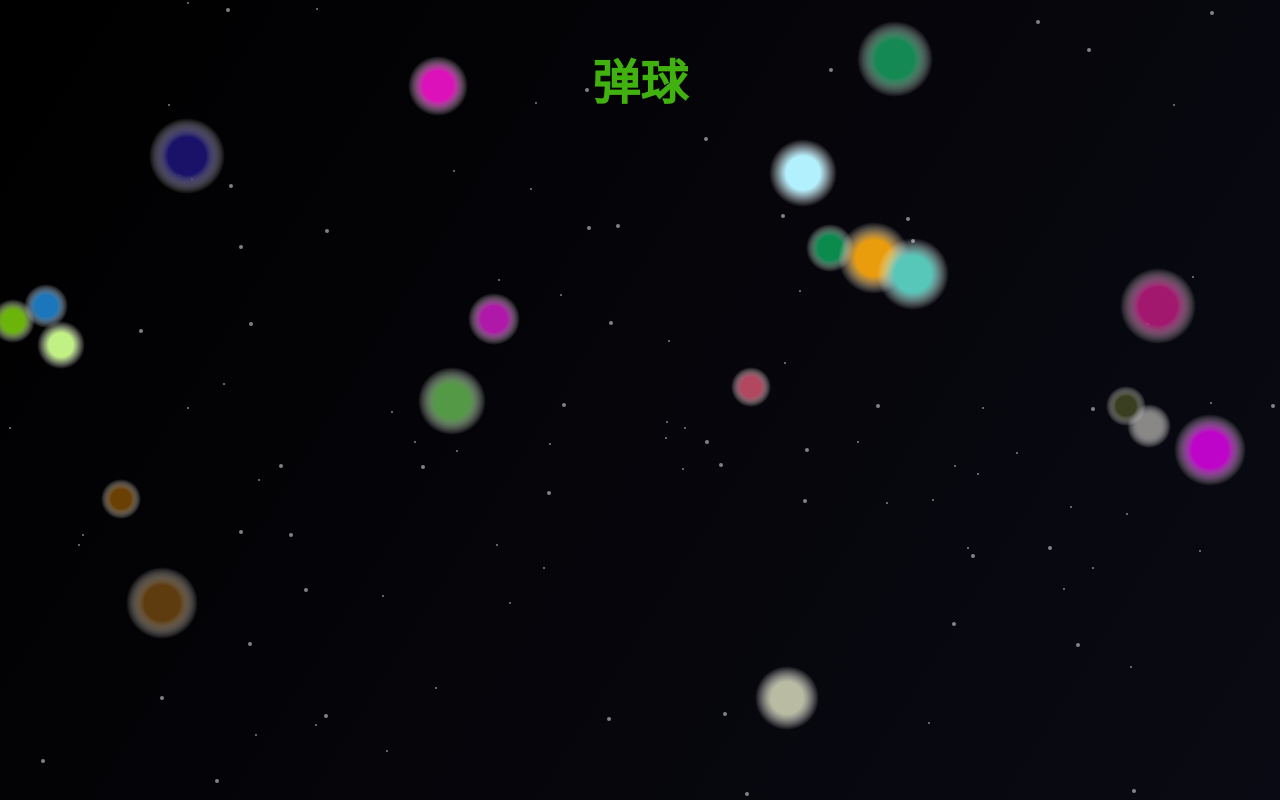
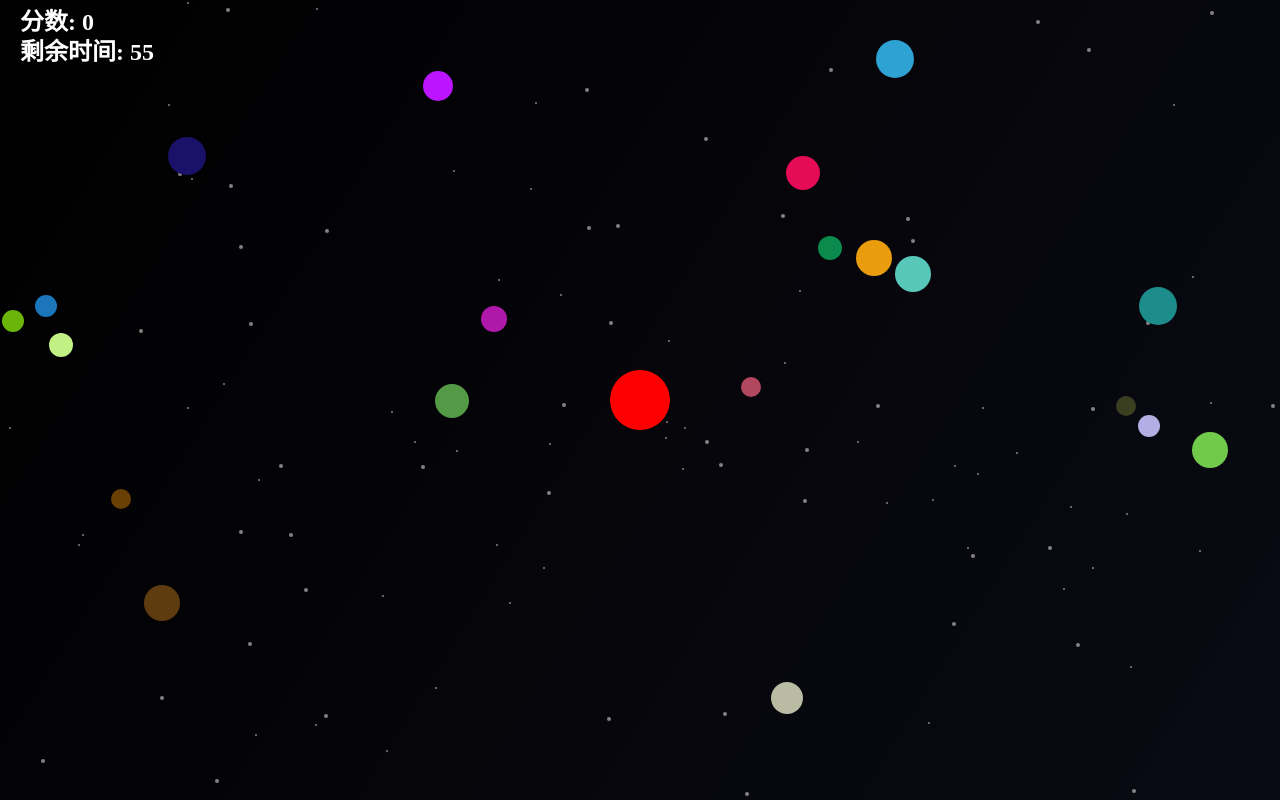
Before and after one commit to li619/Web-Labs, a plain HTML site: page lab01/index.html in a window 1280 px wide. Drawn offline with Linux system fonts and the light colour scheme; animation ran at ten frames a second.

Commit message:
first test lab01

```diff
--- a/lab01/index.html
+++ b/lab01/index.html
@@ -20,51 +20,39 @@
 </head>
 <body>
     <canvas id="canvas"></canvas>
+    <audio id="hitSound" src="hit.mp3" preload="auto"></audio> <!-- 碰撞音效 -->
+    <audio id="catchSound" src="catch.mp3" preload="auto"></audio> <!-- 捕获音效 -->
     <script>
         const canvas = document.getElementById("canvas");
         const ctx = canvas.getContext("2d");
+        const hitSound = document.getElementById("hitSound");
+        const catchSound = document.getElementById("catchSound");
 
         canvas.width = window.innerWidth;
         canvas.height = window.innerHeight;
 
-        class Ball {
-            constructor(x, y, velX, velY, color, size) {
+        class Shape {
+            constructor(x, y, size, color) {
                 this.x = x;
                 this.y = y;
-                this.velX = velX;
-                this.velY = velY;
+                this.size = size;
                 this.color = color;
-                this.size = size;
-                this.collisionEffect = false; // 碰撞效果标志
             }
 
             draw() {
-                if (this.collisionEffect) {
-                    this.drawCollisionEffect(); // 绘制碰撞效果
-                }
-                this.drawGlow(); // 绘制光晕
+                ctx.fillStyle = this.color;
                 ctx.beginPath();
-                ctx.fillStyle = this.color;
                 ctx.arc(this.x, this.y, this.size, 0, 2 * Math.PI);
                 ctx.fill();
             }
+        }
 
-            drawGlow() {
-                const glowGradient = ctx.createRadialGradient(this.x, this.y, this.size, this.x, this.y, this.size * 2);
-                glowGradient.addColorStop(0, this.color);
-                glowGradient.addColorStop(1, 'rgba(255, 255, 255, 0)'); // 透明
-                ctx.fillStyle = glowGradient;
-                ctx.beginPath();
-                ctx.arc(this.x, this.y, this.size * 2, 0, 2 * Math.PI);
-                ctx.fill();
-            }
-
-            drawCollisionEffect() {
-                ctx.beginPath();
-                ctx.arc(this.x, this.y, this.size * 3, 0, 2 * Math.PI);
-                ctx.strokeStyle = this.color;
-                ctx.lineWidth = 2;
-                ctx.stroke();
+        class Ball extends Shape {
+            constructor(x, y, velX, velY, color, size) {
+                super(x, y, size, color);
+                this.velX = velX;
+                this.velY = velY;
+                this.scoreValue = size; // 根据大小设置分值
             }
 
             update() {
@@ -79,7 +67,7 @@
                 this.y += this.velY * 1.5; // 加快速度
             }
 
-            collisionDetect(balls) {
+            collisionDetect(balls, devilCircle) {
                 for (let ball of balls) {
                     if (this !== ball) {
                         const dx = this.x - ball.x;
@@ -89,11 +77,26 @@
                         if (distance < this.size + ball.size) {
                             this.color = randomColor();
                             ball.color = randomColor();
-                            this.collisionEffect = true; // 触发碰撞效果
-                            setTimeout(() => { this.collisionEffect = false; }, 200); // 碰撞效果持续200毫秒
+                            hitSound.play(); // 播放碰撞音效
                         }
                     }
                 }
+
+                const dx = this.x - devilCircle.x;
+                const dy = this.y - devilCircle.y;
+                const distance = Math.sqrt(dx * dx + dy * dy);
+
+                if (distance < this.size + devilCircle.size) {
+                    balls.splice(balls.indexOf(this), 1); // 移除被抓的球
+                    score += this.scoreValue; // 更新分数
+                    catchSound.play(); // 播放捕获音效
+                }
+            }
+        }
+
+        class DevilCircle extends Shape {
+            constructor(x, y, size, color) {
+                super(x, y, size, color);
             }
         }
 
@@ -111,10 +114,41 @@
             balls.push(ball);
         }
 
+        const devilCircle = new DevilCircle(canvas.width / 2, canvas.height / 2, 30, 'red');
+
+        let score = 0; // 初始分数
+        let timeLimit = 60; // 时间限制（秒）
+        let timer = setInterval(() => {
+            timeLimit--;
+            if (timeLimit <= 0) {
+                clearInterval(timer);
+                alert("时间到！你的分数是：" + score);
+            }
+        }, 1000);
+
+        canvas.addEventListener('mousemove', (event) => {
+            devilCircle.x = event.clientX;
+            devilCircle.y = event.clientY;
+        });
+
+/*************  ✨ Codeium Command ⭐  *************/
+        /**
+         * 生成 min 到 max 之间的随机整数
+         * @param {number} min - 最小值
+         * @param {number} max - 最大值
+         * @returns {number} 介于 min 和 max 之间的随机整数
+         */
+/******  c6632404-e925-49f8-a51b-ae9a4d02a71a  *******/
         function random(min, max) {
             return Math.floor(Math.random() * (max - min)) + min;
         }
 
+/*************  ✨ Codeium Command ⭐  *************/
+        /**
+         * 生成随机颜色
+         * @returns {string} 形如 'rgb(0, 0, 0)' 的字符串
+         */
+/******  219bf3e1-dd08-4274-9c96-4723926d15c7  *******/
         function randomColor() {
             return `rgb(${random(0, 255)}, ${random(0, 255)}, ${random(0, 255)})`;
         }
@@ -139,10 +173,11 @@
         }
 
         function drawText() {
-            ctx.fillStyle = randomColor(); // 彩色文本
-            ctx.font = "bold 48px PingFangSC"; // 设置字体和大小
-            ctx.textAlign = "center"; // 文本居中
-            ctx.fillText("弹球", canvas.width / 2, 100); // 绘制文本
+            ctx.fillStyle = 'white'; // 计分器文本
+            ctx.font = "bold 24px PingFangSC"; // 设置字体和大小
+            ctx.textAlign = "left"; // 文本左对齐
+            ctx.fillText("分数: " + score, 20, 30); // 绘制文本
+            ctx.fillText("剩余时间: " + timeLimit, 20, 60); // 绘制剩余时间
         }
 
         function loop() {
@@ -152,10 +187,11 @@
             for (let ball of balls) {
                 ball.draw();
                 ball.update();
-                ball.collisionDetect(balls);
+                ball.collisionDetect(balls, devilCircle);
             }
 
-            drawText(); // 绘制彩色文本
+            devilCircle.draw(); // 绘制恶魔圈
+            drawText(); // 绘制计分器文本
 
             requestAnimationFrame(loop);
         }
```
Also changed, not shown: 2 other files.
